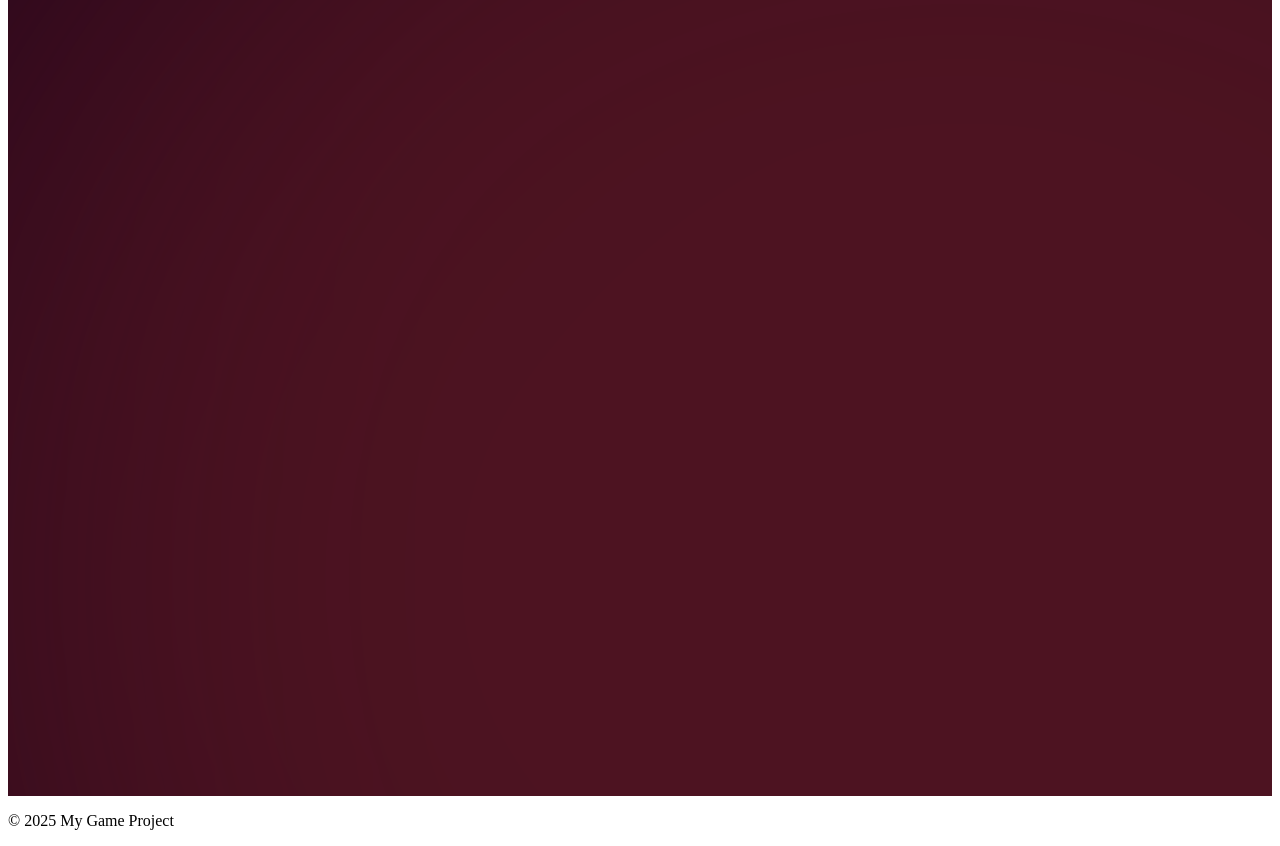
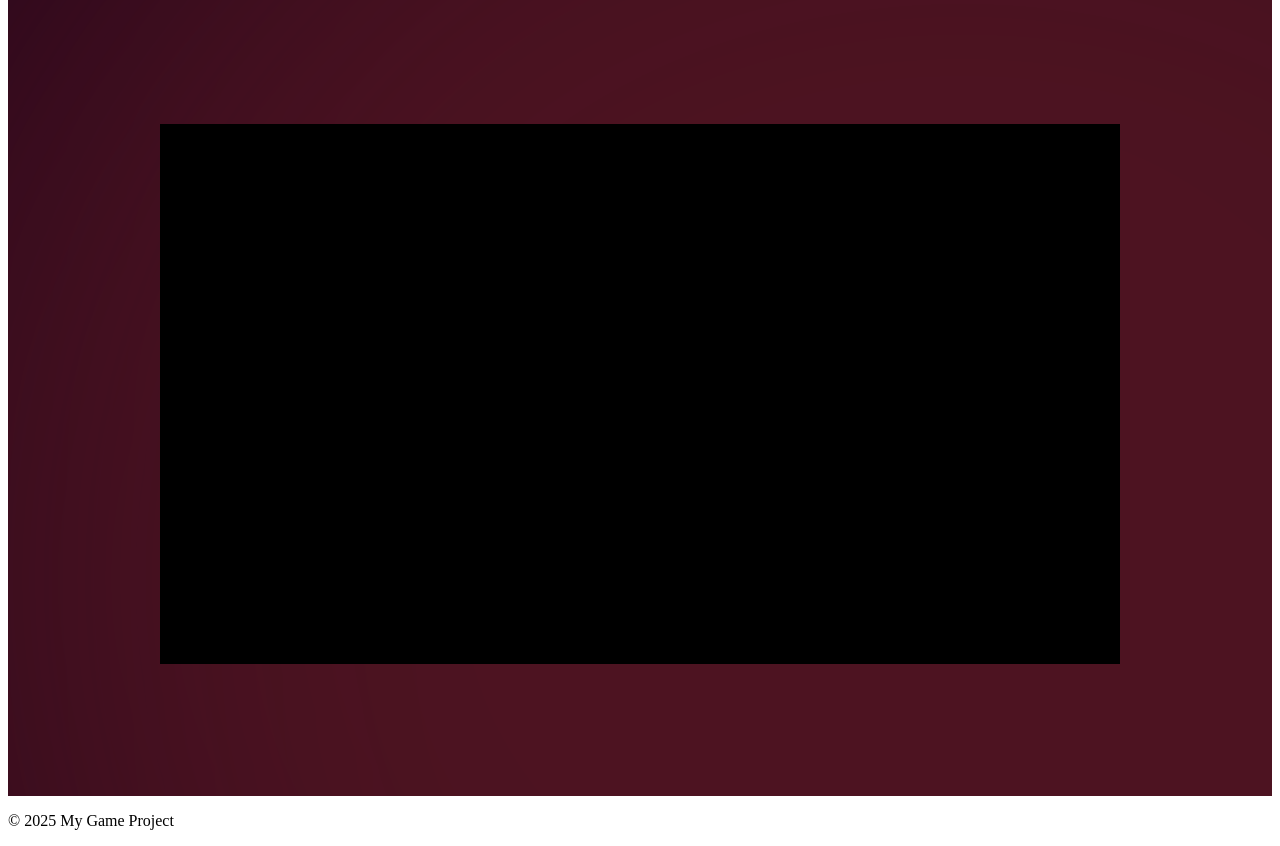
Before and after one commit to verni000/tiny-soul-frontend, a plain HTML site: page frontend/index.html in a window 1280 px wide. Shown: the part 2060-2906 px from the top of the page. Drawn offline with Linux system fonts and the light colour scheme; a script that the page names is missing.

Commit message:
Update index.html

```diff
--- a/frontend/index.html
+++ b/frontend/index.html
@@ -41,7 +41,7 @@
       <div class="ellipse-wrapper3"><div class="ellipse3"></div></div>
 
       <section class="game-slide">
-          <iframe src="game/untold_pixel_game.html" width="960" height="540"></iframe>
+          <iframe src="game/tes deploy.html" width="960" height="540"></iframe>
       </section>
     </div>
 
```
